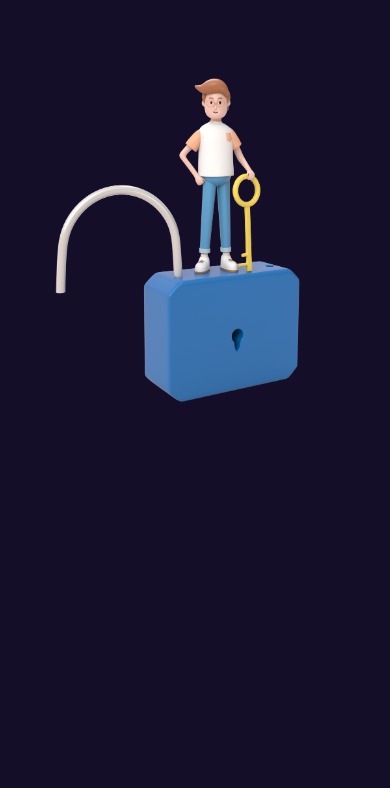
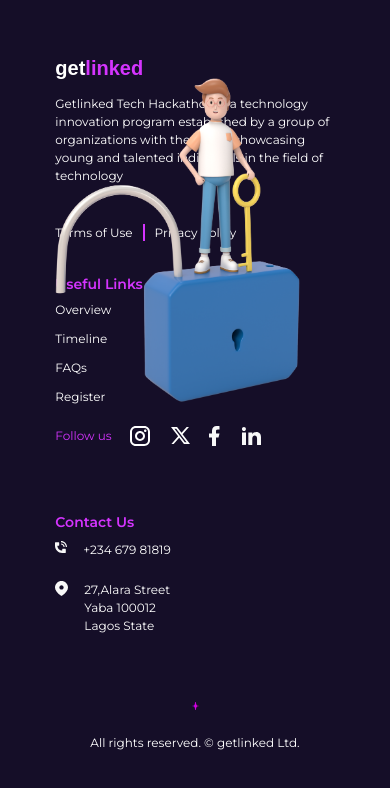
Before and after one commit to icyybee/Hackathon, a React (Create React App) app: page / in a window 390 px wide. Shown: the part 8002-8790 px from the top of the page. Before the commit the page ends 8528 px from the top, so only its background shows below. Built offline with nearby package versions, Linux system fonts and the light colour scheme; a web font is replaced by a local one.

Commit message:
landing page responsiveness footer completed

```diff
--- a/src/components/footer.js
+++ b/src/components/footer.js
@@ -1,4 +1,5 @@
 import React from 'react'
+import { useNavigate } from 'react-router-dom'
 import Logo from '../assets/img/logo.png'
 import { ReactComponent as Phone } from '../assets/svg/Group.svg'
 import { ReactComponent as Map } from '../assets/svg/Vector (7).svg'
@@ -9,20 +10,25 @@
 import Star from '../assets/img/sata gra2.png';
 
 export default function Footer() {
+    const navigate = useNavigate()
+
     return (
-        <div className='section-plain pt-[70px] py-[54px] px-[230px]'>
-            <div className='w-full flex'>
-                <div className='w-[60%]'>
-                    <div className='w-[80%]'>
-                        <img src={Logo} alt='getlinked logo' className='w-[143px] h-[37px] object-contain cursor-pointer' />
-                        <p className='mt-1 text-[12px]'>
+        <div className='section-plain desktop:pt-[70px] pt-[51px] py-[54px] px-[14.19%]'>
+            <div className='w-full flex flex-col desktop:flex-row'>
+                <div className='desktop:w-[60%] w-full'>
+                    <div className='desktop:w-[80%] w-full'>
+                        <h1 onClick={() => navigate('/')} className='font-clash-display cursor-pointer text-[20px] mid:text-[30px] font-bold'>get<span className='text-secondary'>linked</span></h1>
+                        <p className='desktop:mt-1 mt-3 text-[12px]'>
                             Getlinked Tech Hackathon is a technology innovation program
                             established by a group of organizations with the aim of showcasing
                             young and talented individuals in the field of technology
                         </p>
                     </div>
                 </div>
-                <div className='flex-1 flex justify-between'>
+                <div className='desktop:hidden mt-[39px] mb-8'>
+                    <p className='flex text-[12px]'>Terms of Use<span className='mx-[10px] w-[2px] h-[17px] bg-secondary inline-block'></span>Privacy Policy</p>
+                </div>
+                <div className='flex-1 flex flex-col desktop:flex-row justify-between'>
                     <div>
                         <h2 className='text-[14px] font-semibold text-secondary mb-[6px]'>Useful Links</h2>
                         <div className='flex flex-col gap-[11px]'>
@@ -32,8 +38,17 @@
                             <p className='text-[12px]'>Register</p>
                         </div>
                     </div>
-                    <div>
-                        <h2 className='text-[14px] font-semibold text-secondary mb-[19px]'>Contact Us</h2>
+                    <div className='flex gap-4 flex-1 items-center desktop:hidden mt-[18px]'>
+                        <p className='text-[12px] text-secondary'>Follow us</p>
+                        <div className='flex gap-[19px] items-center cursor-pointer'>
+                            <Instagram />
+                            <Twitter />
+                            <Facebook />
+                            <Linkedin />
+                        </div>
+                    </div>
+                    <div className='mt-16 desktop:mt-0'>
+                        <h2 className='text-[14px] font-semibold text-secondary desktop:mb-[19px] mb-2'>Contact Us</h2>
                         <div className='flex flex-col gap-[22px]'>
                             <div className='flex gap-4'>
                                 <Phone />
@@ -50,7 +65,7 @@
                     </div>
                 </div>
             </div>
-            <div className='flex mt-[18px]'>
+            <div className='desktop:flex mt-[18px] hidden '>
                 <div className='w-[60%]'>
                     <p className='flex text-[12px]'>Terms of Use<span className='mx-[10px] w-[2px] h-[17px] bg-secondary inline-block'></span>Privacy Policy</p>
                 </div>
@@ -65,7 +80,7 @@
                 </div>
             </div>
             <div className='mt-[67px] w-full flex flex-col items-center'>
-                <img src={Star} alt='star' />
+                <img src={Star} alt='star' className='w-[7px] h-2 desktop:w-auto desktop:h-auto' />
                 <p className='mt-6 text-[12px]'>All rights reserved. © getlinked Ltd.</p>
             </div>
         </div>
--- a/src/routes/home.js
+++ b/src/routes/home.js
@@ -41,7 +41,7 @@
             <Prizes />
             <Sponsors />
             <Privacy />
-            {/* <Footer />  */}
+            <Footer />
         </motion.div>
     )
 }
```
